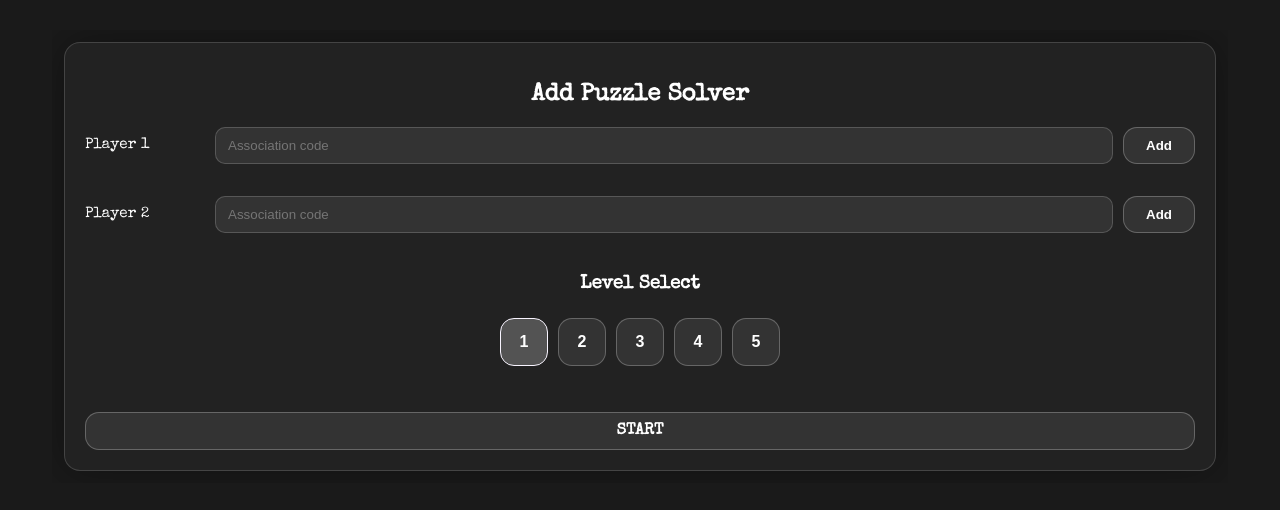
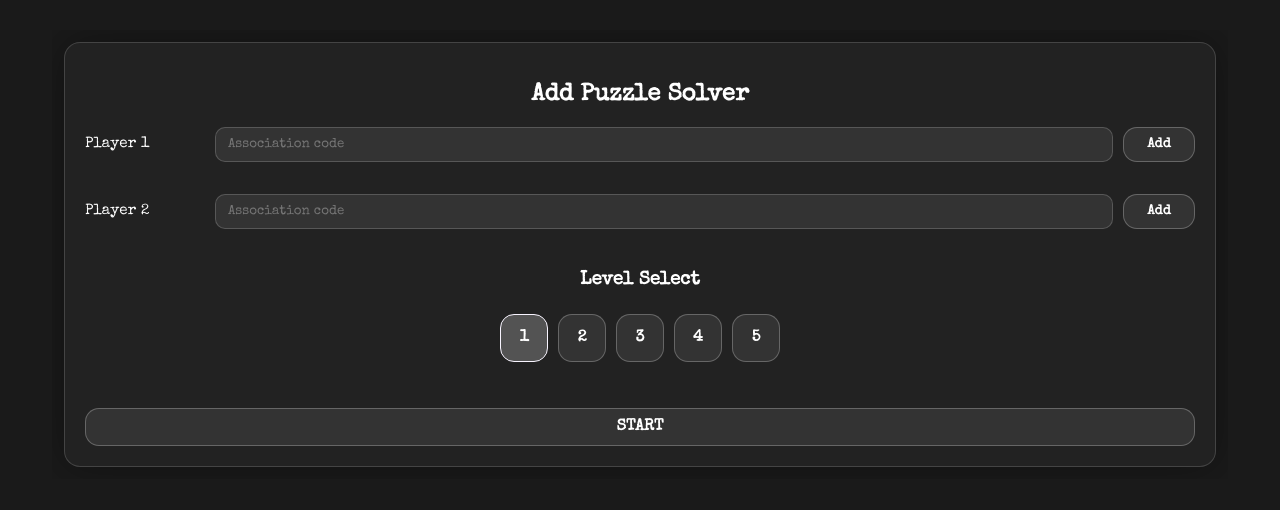
Before and after one commit to dborhegyi/csds-377-KTALDE, a Django app: page /startgame/ in a window 1280 px wide. Shown: the top 510 px of the page. Run offline with Django 5.2, Linux system fonts and the light colour scheme.

Commit message:
button font
Co-authored-by: Copilot <copilot@github.com>

```diff
--- a/Web/KTALDE_site/KTALDE_web/static/KTALDE_web/css/site.css
+++ b/Web/KTALDE_site/KTALDE_web/static/KTALDE_web/css/site.css
@@ -5,6 +5,10 @@ html, body {
   padding: 0;
   background-color: #1A1A1A;
   font-family: 'Special Elite', cursive, sans-serif;
+}
+
+button, input, select, textarea {
+  font-family: inherit;
 }
 
 a, h2, h3, label, p {
```
